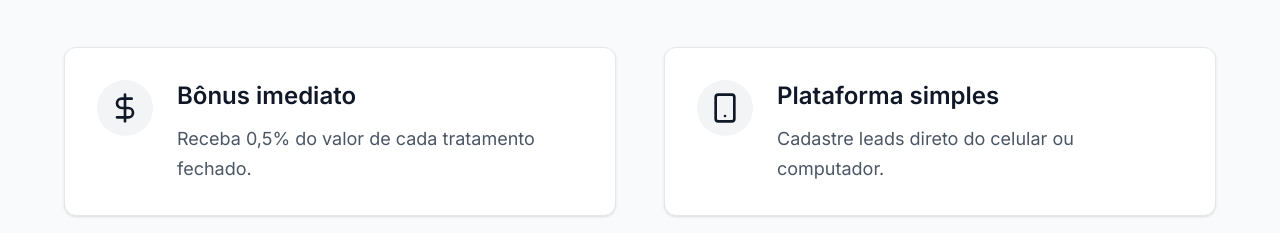
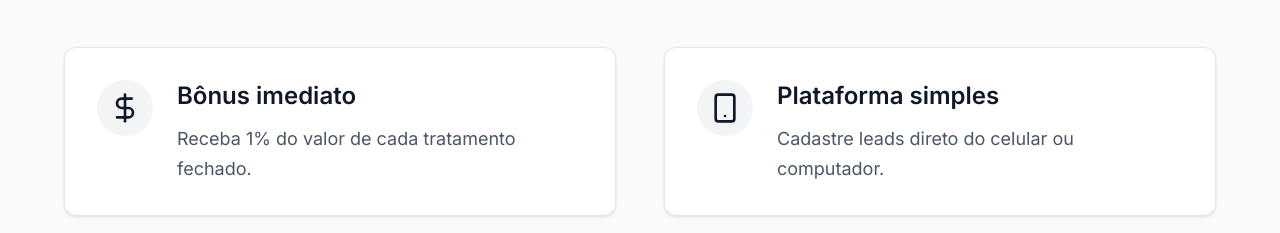
Before and after one commit to GimTech1/landing-page-freelancers-crm, a React (Vite) app: page / in a window 1280 px wide. Shown: the part 1340-1573 px from the top of the page. Built offline with nearby package versions, Linux system fonts and the light colour scheme.

Commit message:
atualização valor comissão

```diff
--- a/src/App.tsx
+++ b/src/App.tsx
@@ -134,7 +134,7 @@ function App() {
                 </div>
                 <div>
                   <h3 className="text-2xl font-semibold mb-3 text-gray-900">Bônus imediato</h3>
-                  <p className="text-lg leading-relaxed text-gray-600">Receba 0,5% do valor de cada tratamento fechado.</p>
+                  <p className="text-lg leading-relaxed text-gray-600">Receba 1% do valor de cada tratamento fechado.</p>
                 </div>
               </div>
             </SectionWrapper>
```
